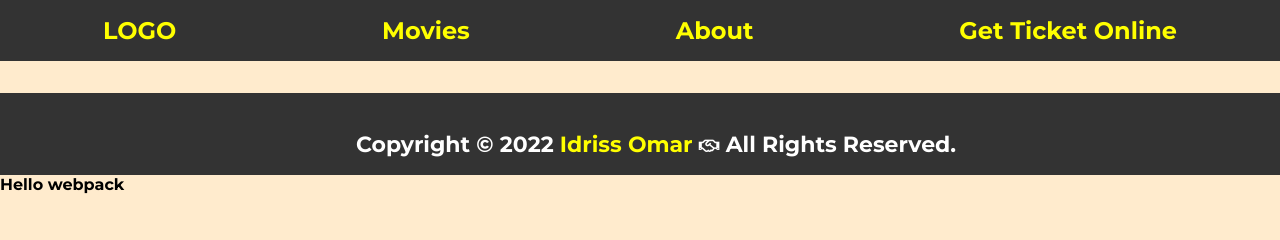
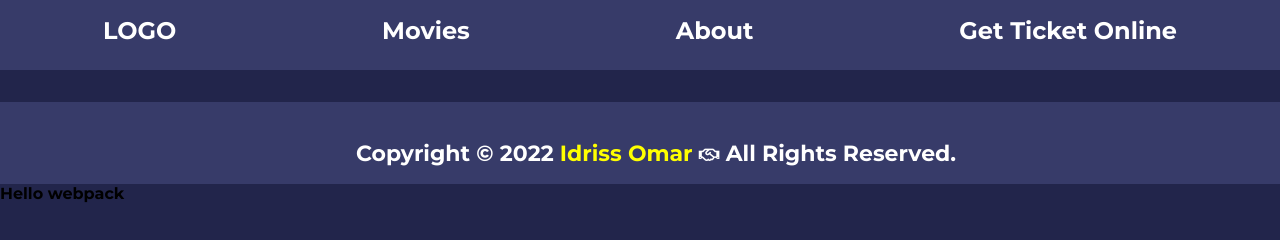
Before and after one commit to omarbabou/JS-Capstone-Webapp, a website built with webpack: page src/index.html in a window 1280 px wide. Shown: the top 240 px of the page. Built offline with nearby package versions, Linux system fonts and the light colour scheme.

Commit message:
Change color of the app

```diff
--- a/src/css/index.css
+++ b/src/css/index.css
@@ -5,17 +5,19 @@ body {
   margin: 0;
   padding: 0;
   box-sizing: border-box;
-  background-color: blanchedalmond;
+  background-color: #22254b;
   }
 
 nav ul {
+  width: 100%;
+  height: 70px;
   display: flex;
   justify-content: space-around;
   list-style-type: none;
   margin: 0;
   padding: 0;
   overflow: hidden;
-  background-color: #333333;
+  background-color: #373b69;
 }
 
 nav ul > li {
@@ -25,7 +27,7 @@ nav ul > li {
 }
 
 nav ul li a {
-  color: yellow;
+  color: #fff;
   font-size: 1.5em;
   font-weight: 900;
   text-decoration: none;
@@ -40,7 +42,7 @@ footer {
   height: 50px;
   color: #fff;
   font-size: 22px;
-  background: #333;
+  background: #373b69;
   text-align: center;
   padding: 1rem;
   margin-top: 2rem;
```
